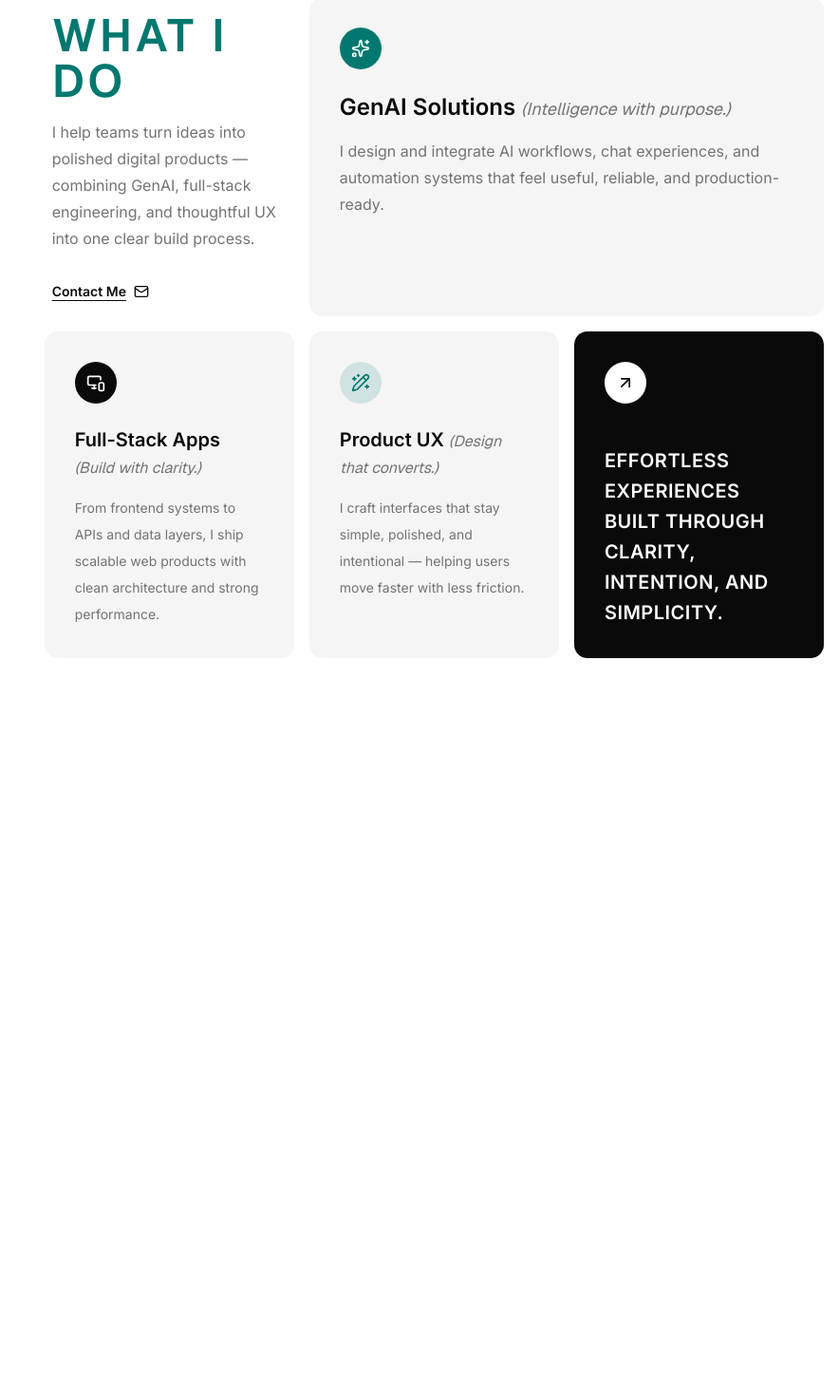
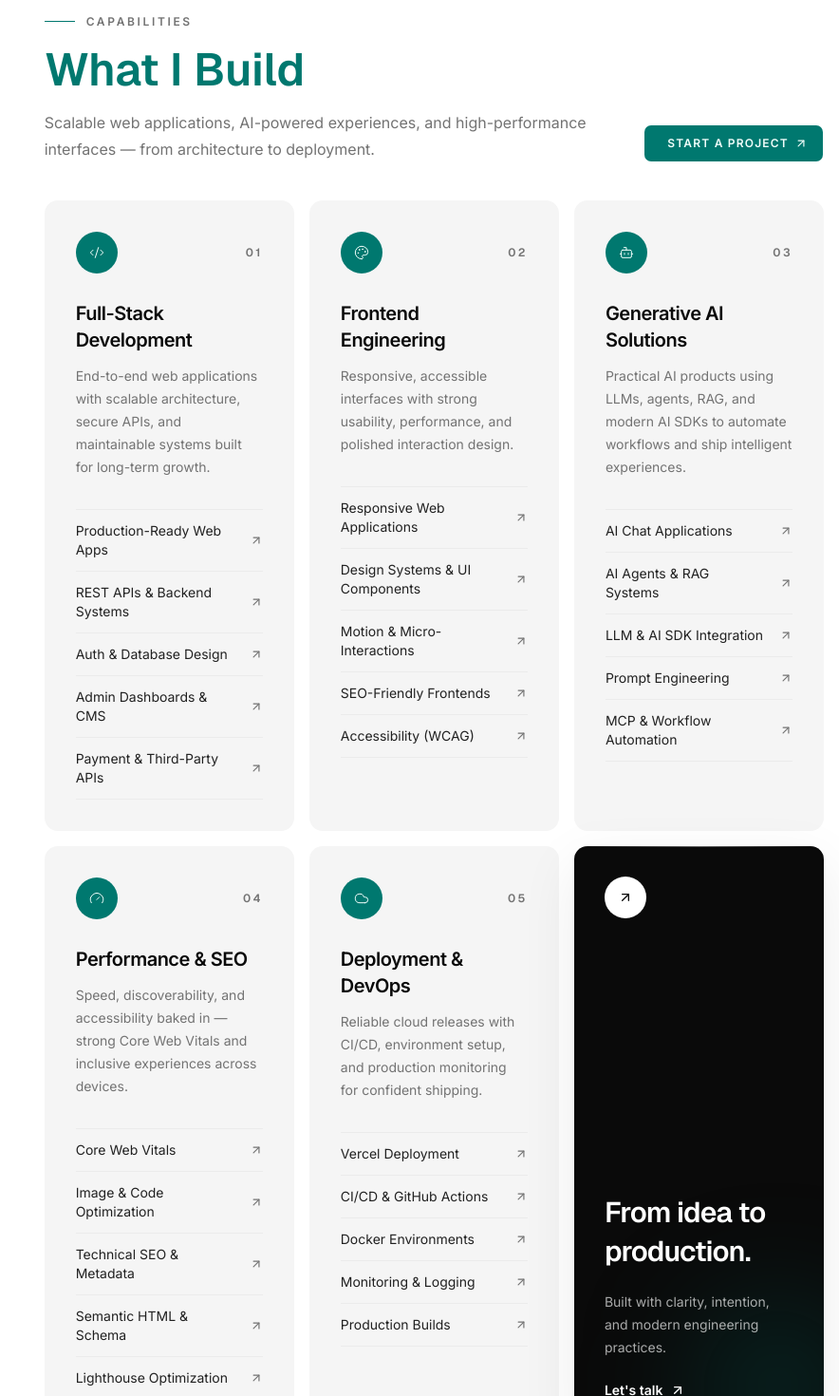
Before and after one commit to amarboffinblocks/portfolio-2, a Next.js app: page / in a window 1280 px wide. Shown: the part 660-2130 px from the top of the page at 95% size, without its empty margins (396-1280 px from the left). Before the commit the page ends 1425 px from the top, so only its background shows below. Built offline with nearby package versions, Linux system fonts and the light colour scheme.

Commit message:
add what i build section

```diff
--- a/components/sections/what-i-do.tsx
+++ b/components/sections/what-i-do.tsx
@@ -1,102 +1,181 @@
-import { ArrowUpRight, Mail, MonitorSmartphone, PencilSparkles, Sparkles } from 'lucide-react'
+import {
+  ArrowUpRight,
+  Bot,
+  Cloud,
+  Code2,
+  Gauge,
+  Palette,
+} from 'lucide-react'
+import { Button } from '@/components/ui/button'
 
 const services = [
   {
-    title: 'GenAI Solutions',
-    tagline: 'Intelligence with purpose.',
+    number: '01',
+    title: 'Full-Stack Development',
     description:
-      'I design and integrate AI workflows, chat experiences, and automation systems that feel useful, reliable, and production-ready.',
-    icon: Sparkles,
-    iconClassName: 'bg-primary text-primary-foreground',
+      'End-to-end web applications with scalable architecture, secure APIs, and maintainable systems built for long-term growth.',
+    icon: Code2,
+    items: [
+      'Production-Ready Web Apps',
+      'REST APIs & Backend Systems',
+      'Auth & Database Design',
+      'Admin Dashboards & CMS',
+      'Payment & Third-Party APIs',
+    ],
   },
   {
-    title: 'Full-Stack Apps',
-    tagline: 'Build with clarity.',
+    number: '02',
+    title: 'Frontend Engineering',
     description:
-      'From frontend systems to APIs and data layers, I ship scalable web products with clean architecture and strong performance.',
-    icon: MonitorSmartphone,
-    iconClassName: 'bg-foreground text-background',
+      'Responsive, accessible interfaces with strong usability, performance, and polished interaction design.',
+    icon: Palette,
+    items: [
+      'Responsive Web Applications',
+      'Design Systems & UI Components',
+      'Motion & Micro-Interactions',
+      'SEO-Friendly Frontends',
+      'Accessibility (WCAG)',
+    ],
   },
   {
-    title: 'Product UX',
-    tagline: 'Design that converts.',
+    number: '03',
+    title: 'Generative AI Solutions',
     description:
-      'I craft interfaces that stay simple, polished, and intentional — helping users move faster with less friction.',
-    icon: PencilSparkles,
-    iconClassName: 'bg-primary/15 text-primary',
+      'Practical AI products using LLMs, agents, RAG, and modern AI SDKs to automate workflows and ship intelligent experiences.',
+    icon: Bot,
+    items: [
+      'AI Chat Applications',
+      'AI Agents & RAG Systems',
+      'LLM & AI SDK Integration',
+      'Prompt Engineering',
+      'MCP & Workflow Automation',
+    ],
+  },
+  {
+    number: '04',
+    title: 'Performance & SEO',
+    description:
+      'Speed, discoverability, and accessibility baked in — strong Core Web Vitals and inclusive experiences across devices.',
+    icon: Gauge,
+    items: [
+      'Core Web Vitals',
+      'Image & Code Optimization',
+      'Technical SEO & Metadata',
+      'Semantic HTML & Schema',
+      'Lighthouse Optimization',
+    ],
+  },
+  {
+    number: '05',
+    title: 'Deployment & DevOps',
+    description:
+      'Reliable cloud releases with CI/CD, environment setup, and production monitoring for confident shipping.',
+    icon: Cloud,
+    items: [
+      'Vercel Deployment',
+      'CI/CD & GitHub Actions',
+      'Docker Environments',
+      'Monitoring & Logging',
+      'Production Builds',
+    ],
   },
 ]
 
 export const WhatIDo = () => {
   return (
-    <section className="py-10 sm:py-14">
-      <div className="grid gap-4 lg:grid-cols-3">
-        <div className="flex flex-col justify-between gap-8 rounded-xl bg-background p-2 lg:py-4">
-          <div className="space-y-4">
-            <h2 className="font-heading text-4xl font-semibold tracking-[0.08em] text-primary uppercase sm:text-5xl">
-              What I Do
+    <section className="py-16 ">
+      <div className=" flex flex-col gap-8 pb-10  lg:flex-row lg:items-end lg:justify-between lg:gap-12">
+        <div className="max-w-2xl space-y-3">
+          <div className="inline-flex items-center gap-3">
+            <span className="h-px w-8 bg-primary" aria-hidden />
+            <p className="text-xs font-semibold tracking-[0.22em] text-muted-foreground uppercase">
+              Capabilities
+            </p>
+          </div>
+          <h2 className="font-heading text-4xl leading-tight font-semibold text-primary lg:text-5xl">
+            What I Build
           </h2>
-            <p className="max-w-sm text-sm leading-7 text-muted-foreground sm:text-base">
-              I help teams turn ideas into polished digital products — combining GenAI,
-              full-stack engineering, and thoughtful UX into one clear build process.
+          <p className="max-w-xl text-base leading-7 text-muted-foreground">
+            Scalable web applications, AI-powered experiences, and high-performance
+            interfaces — from architecture to deployment.
           </p>
         </div>
 
-          <a
-            href="#contact"
-            className="inline-flex w-fit items-center gap-2 text-sm font-semibold text-foreground underline underline-offset-4 transition-colors hover:text-primary"
+        <Button
+          className="rounded-md"
+          nativeButton={false}
+          render={<a href="#contact" />}
         >
-            Contact Me
-            <Mail className="size-4" />
-          </a>
+          Start a Project
+          <ArrowUpRight data-icon="inline-end" />
+        </Button>
       </div>
 
-        <div className="rounded-xl bg-accent p-6 sm:p-8 lg:col-span-2">
-          <div className="mb-6 flex size-11 items-center justify-center rounded-full bg-primary text-primary-foreground">
-            <Sparkles className="size-5" />
-          </div>
-          <h3 className="text-xl font-semibold text-foreground sm:text-2xl">
-            {services[0].title}{' '}
-            <span className="font-heading text-base font-normal italic text-muted-foreground sm:text-lg">
-              ({services[0].tagline})
-            </span>
-          </h3>
-          <p className="mt-4 max-w-2xl text-sm leading-7 text-muted-foreground sm:text-base">
-            {services[0].description}
-          </p>
-        </div>
-
-        {services.slice(1).map((service) => {
+      <div className="grid gap-4 md:grid-cols-2 xl:grid-cols-3">
+        {services.map((service) => {
           const Icon = service.icon
 
           return (
-            <div key={service.title} className="rounded-xl bg-accent p-6 sm:p-8">
-              <div
-                className={`mb-6 flex size-11 items-center justify-center rounded-full ${service.iconClassName}`}
+            <article
+              key={service.title}
+              className="relative flex flex-col overflow-hidden rounded-xl border border-transparent bg-accent p-6 transition-all duration-300   sm:p-8"
             >
-                <Icon className="size-5" />
+
+              <div className="mb-7 flex items-center justify-between gap-4">
+                <div className="flex size-11 items-center justify-center rounded-full bg-primary text-primary-foreground transition-colors duration-300">
+                  <Icon className="size-4 stroke-[1.5]" />
                 </div>
-              <h3 className="text-xl font-semibold text-foreground">
-                {service.title}{' '}
-                <span className="font-heading text-base font-normal italic text-muted-foreground">
-                  ({service.tagline})
+                <span className="font-heading text-xs font-semibold tracking-[0.2em] text-muted-foreground transition-colors ">
+                  {service.number}
                 </span>
+              </div>
+
+              <h3 className="text-xl font-semibold tracking-tight text-foreground">
+                {service.title}
               </h3>
-              <p className="mt-4 text-sm leading-7 text-muted-foreground">
+              <p className="mt-3 text-sm leading-6 text-muted-foreground">
                 {service.description}
               </p>
-            </div>
+
+              <ul className="mt-8 flex-1 border-t border-border/60">
+                {service.items.map((item) => (
+                  <li
+                    key={item}
+                    className="flex items-center justify-between gap-4 border-b border-border/60 py-3 text-sm text-foreground/90 transition-colors duration-300 group-hover:text-foreground group cursor-pointer"
+                  >
+                    <span>{item}</span>
+                    <ArrowUpRight className="size-3.5 shrink-0 text-muted-foreground transition-all duration-300 group-hover:translate-x-0.5 group-hover:-translate-y-0.5 " />
+                  </li>
+                ))}
+              </ul>
+            </article>
           )
         })}
 
-        <div className="flex min-h-[240px] flex-col justify-between rounded-xl bg-foreground p-6 text-background sm:p-8">
-          <div className="flex size-11 items-center justify-center rounded-full bg-background text-foreground">
-            <ArrowUpRight className="size-5" />
+        <article className="relative flex min-h-[300px] flex-col justify-between overflow-hidden rounded-xl bg-foreground p-6 text-background shadow-[0_18px_60px_rgb(0_0_0/0.08)] sm:p-8 md:col-span-2 xl:col-span-1">
+          <div className="absolute -right-10 -bottom-10 size-44 rounded-full bg-primary/25 blur-3xl" />
+          <div className="absolute inset-x-0 top-0 h-px bg-linear-to-r from-transparent via-background/35 to-transparent" />
+
+          <div className="relative flex size-11 items-center justify-center rounded-full bg-background text-foreground">
+            <ArrowUpRight className="size-4" />
           </div>
-          <p className="max-w-[18ch] text-lg leading-8 font-semibold tracking-wide uppercase sm:text-xl">
-            Effortless experiences built through clarity, intention, and simplicity.
+
+          <div className="relative space-y-5">
+            <p className="max-w-[15ch] font-heading text-2xl leading-snug font-semibold tracking-tight sm:text-3xl">
+              From idea to production.
             </p>
+            <p className="max-w-xs text-sm leading-6 text-background/65">
+              Built with clarity, intention, and modern engineering practices.
+            </p>
+            <a
+              href="#contact"
+              className="inline-flex items-center gap-2 text-sm font-semibold text-background transition-opacity hover:opacity-80"
+            >
+              Let&apos;s talk
+              <ArrowUpRight className="size-4" />
+            </a>
           </div>
+        </article>
       </div>
     </section>
   )
```
Lines whose indentation alone changed are shown as unchanged.
